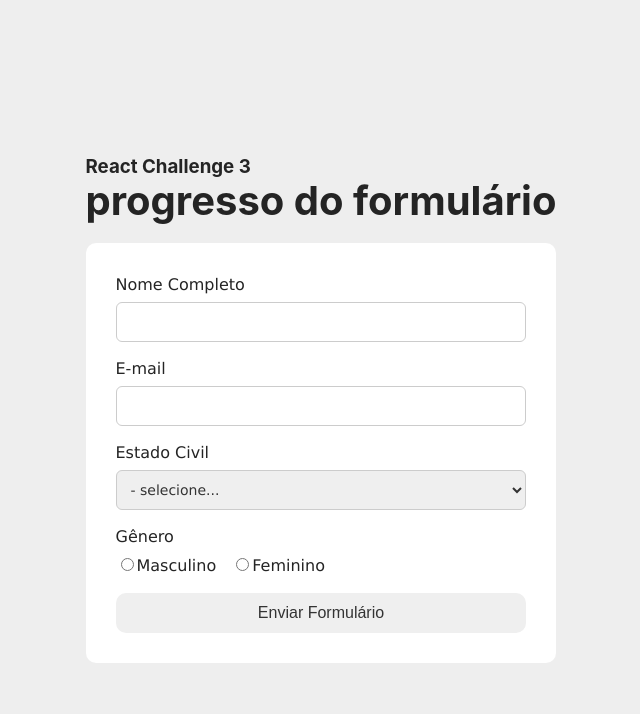
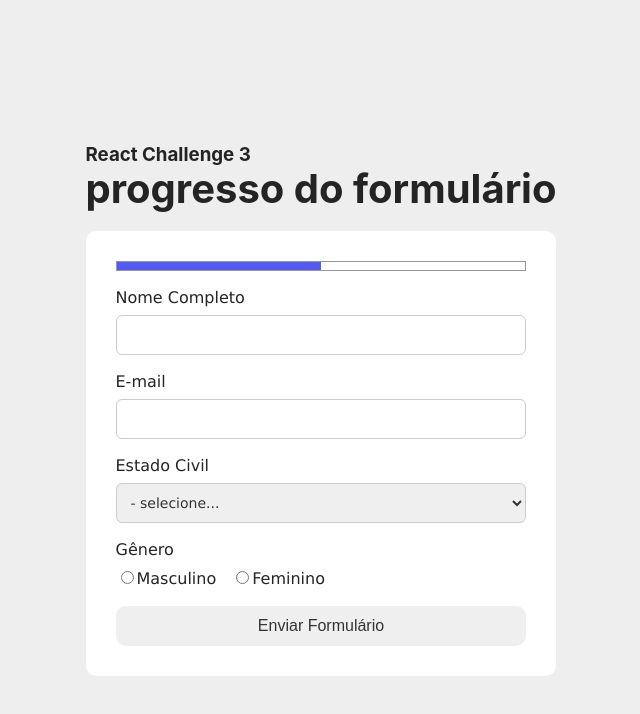
Before and after one commit to khalegjr/react-challenge-03, a React (Create React App) app: page / in a window 1280 px wide. Shown: the top 714 px of the page, without its empty margins (319-959 px from the left). Built offline with nearby package versions, Linux system fonts and the light colour scheme.

Commit message:
Cria html da barra de progresso

```diff
--- a/src/App.js
+++ b/src/App.js
@@ -25,7 +25,10 @@ function App() {
       <h1>progresso do formulário</h1>
 
       <main>
-        {/* crie a barra de progresso aqui */}
+        <div className="bar-container">
+          <div className="bar" style={{ width: "50%" }}></div>
+        </div>
+
         <div className="form-group">
           <label htmlFor="">Nome Completo</label>
           <input
```
